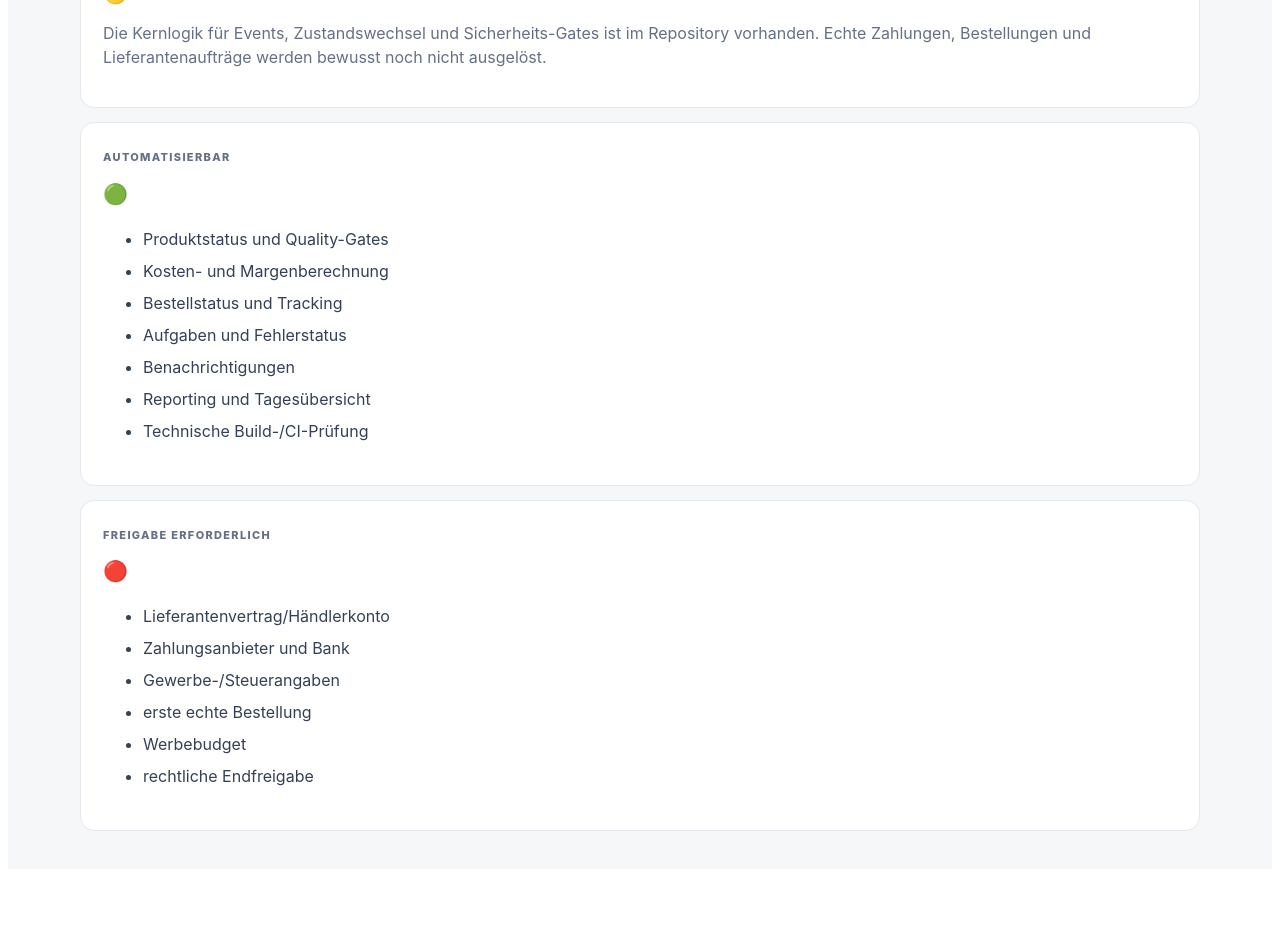
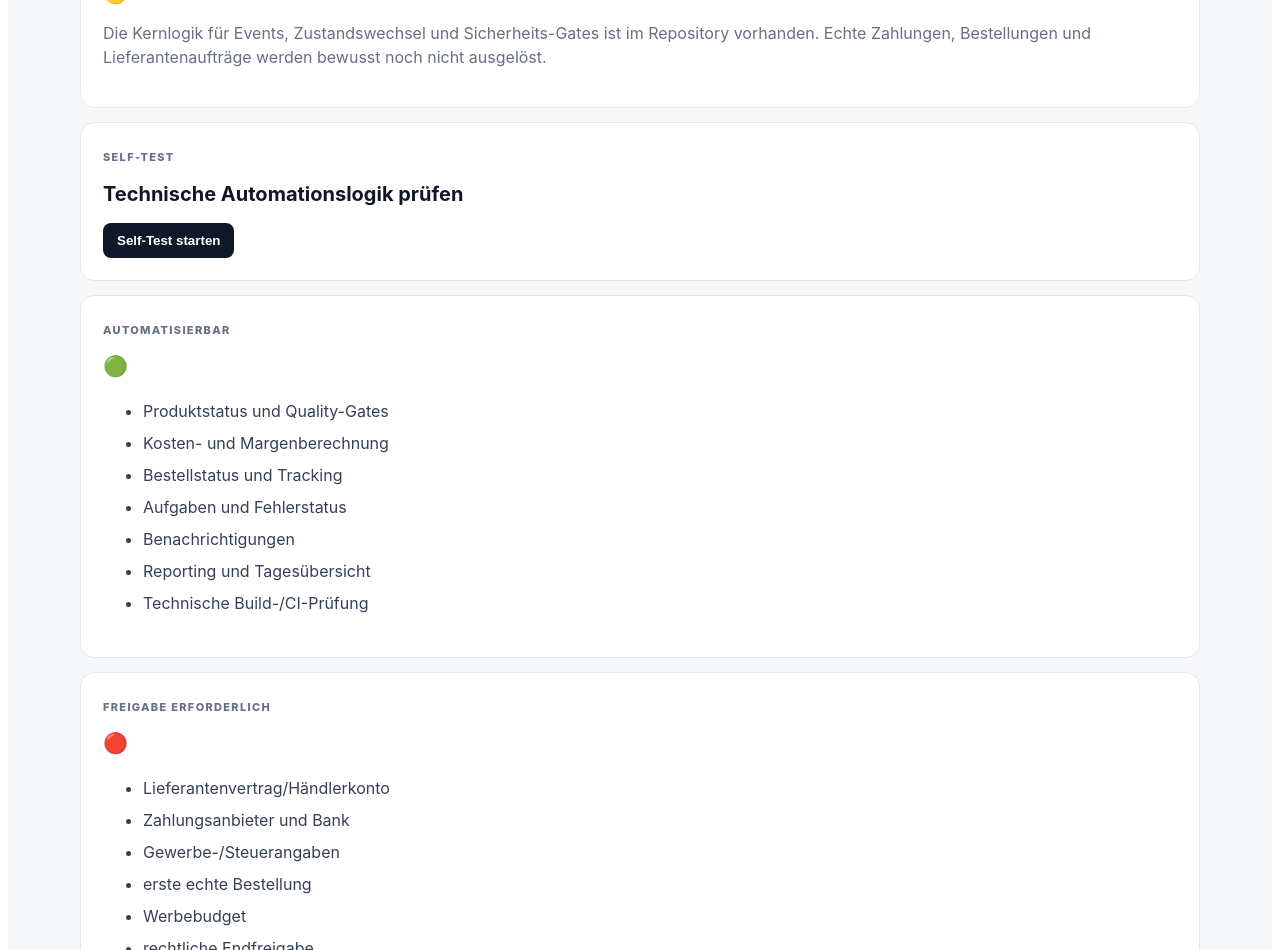
Before and after one commit to adnan-51-bit/adnan, a Next.js app: page /automation in a window 1280 px wide. Shown: the part 1140-2090 px from the top of the page. Before the commit the page ends 2017 px from the top, so only its background shows below. Built offline with nearby package versions, Linux system fonts and the light colour scheme.

Commit message:
fix: expose automation self test

```diff
--- a/app/automation/page.jsx
+++ b/app/automation/page.jsx
@@ -23,7 +23,7 @@ return <main className="shell"><header><div className="eyebrow">E-COMMERCE · AU
 <nav><a href="/zentral">Master-Zentrale</a><a href="/e-commerce">E-Commerce</a><a href="/produkt-pipeline">Produkt-Pipeline</a><a href="/start">Start</a><a href="/zentral">Zentrale</a></nav>
 <section className="hero"><b>Automatik-Regel</b><p>Das System darf wiederholbare Abläufe automatisieren. Es darf aber keine Händlerkonten eröffnen, Identitäten bestätigen, rechtliche Erklärungen abgeben, Geld ausgeben oder eine Produktfreigabe erfinden.</p></section>
 <section className="panel">{flows.map(([t,d,s])=><div className="row" key={t}><div><span>{s}</span><b>{t}</b><p>{d}</p></div></div>)}</section>
-<section className="panel"><span className="eyebrow">ENGINE-STATUS</span><h2>🟡 Scaffold aktiv · externe Anschlüsse offen</h2><p className="engine">Die Kernlogik für Events, Zustandswechsel und Sicherheits-Gates ist im Repository vorhanden. Echte Zahlungen, Bestellungen und Lieferantenaufträge werden bewusst noch nicht ausgelöst.</p></section><section className="panel"><span className="eyebrow">AUTOMATISIERBAR</span><h2>🟢</h2><ul><li>Produktstatus und Quality-Gates</li><li>Kosten- und Margenberechnung</li><li>Bestellstatus und Tracking</li><li>Aufgaben und Fehlerstatus</li><li>Benachrichtigungen</li><li>Reporting und Tagesübersicht</li><li>Technische Build-/CI-Prüfung</li></ul></section>
+<section className="panel"><span className="eyebrow">ENGINE-STATUS</span><h2>🟡 Scaffold aktiv · externe Anschlüsse offen</h2><p className="engine">Die Kernlogik für Events, Zustandswechsel und Sicherheits-Gates ist im Repository vorhanden. Echte Zahlungen, Bestellungen und Lieferantenaufträge werden bewusst noch nicht ausgelöst.</p></section><section className="panel"><span className="eyebrow">SELF-TEST</span><h2>Technische Automationslogik prüfen</h2><button className="test" onClick={runSelfTest}>Self-Test starten</button>{test && <pre>{typeof test === "string" ? test : JSON.stringify(test,null,2)}</pre>}</section><section className="panel"><span className="eyebrow">AUTOMATISIERBAR</span><h2>🟢</h2><ul><li>Produktstatus und Quality-Gates</li><li>Kosten- und Margenberechnung</li><li>Bestellstatus und Tracking</li><li>Aufgaben und Fehlerstatus</li><li>Benachrichtigungen</li><li>Reporting und Tagesübersicht</li><li>Technische Build-/CI-Prüfung</li></ul></section>
 <section className="panel"><span className="eyebrow">FREIGABE ERFORDERLICH</span><h2>🔴</h2><ul><li>Lieferantenvertrag/Händlerkonto</li><li>Zahlungsanbieter und Bank</li><li>Gewerbe-/Steuerangaben</li><li>erste echte Bestellung</li><li>Werbebudget</li><li>rechtliche Endfreigabe</li></ul></section>
 <style jsx>{styles}</style></main>
 }
```
